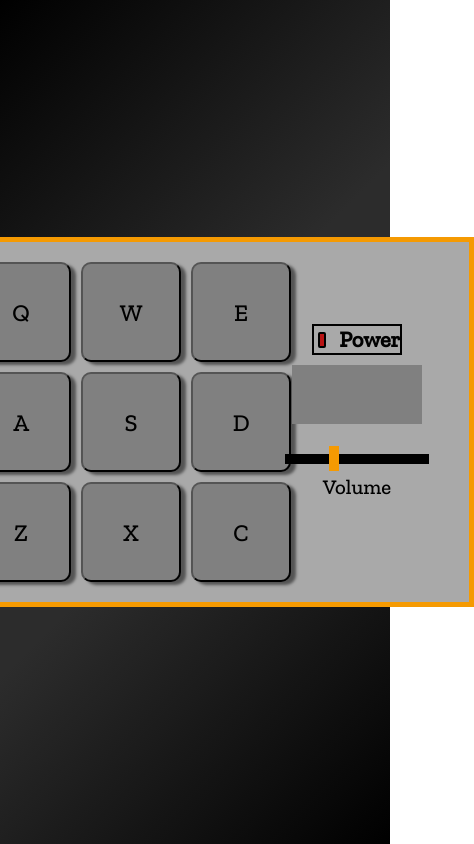
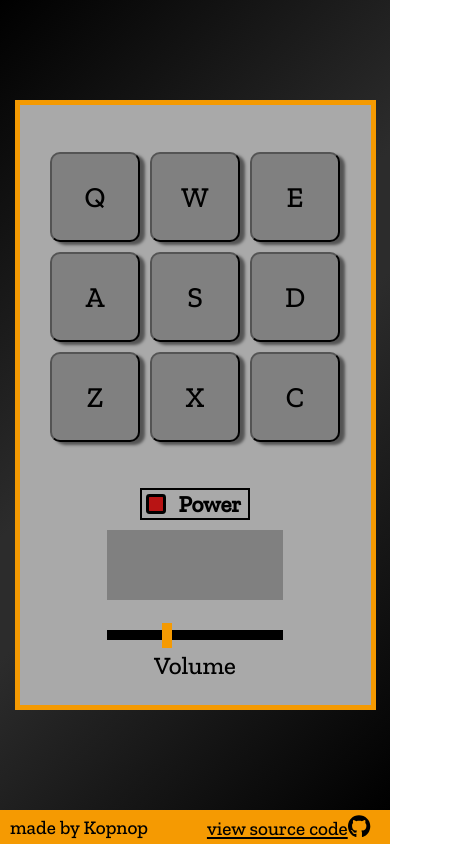
Before and after one commit to Kopnop/FCC-Drum-Machine, a React (Create React App) app: page / in a window 390 px wide. Shown: the whole page, 474 px wide, since content can reach past the window. Built offline with nearby package versions, Linux system fonts and the light colour scheme; the HTML template or start-up script is replaced by a standard one.

Commit message:
added mobile ui

```diff
--- a/package.json
+++ b/package.json
@@ -3,6 +3,10 @@
   "version": "0.1.0",
   "private": true,
   "dependencies": {
+    "@fortawesome/fontawesome-svg-core": "^6.3.0",
+    "@fortawesome/free-brands-svg-icons": "^6.3.0",
+    "@fortawesome/free-solid-svg-icons": "^6.3.0",
+    "@fortawesome/react-fontawesome": "^0.2.0",
     "@testing-library/jest-dom": "^5.16.5",
     "@testing-library/react": "^13.4.0",
     "@testing-library/user-event": "^13.5.0",
--- a/src/App.js
+++ b/src/App.js
@@ -1,6 +1,7 @@
 import Drum from "./Components/Drum";
 import sounds from "./data/sounds";
 import { useState, useEffect } from "react";
+import Footer from "./Components/Footer";
 
 function App() {
 
@@ -53,6 +54,7 @@ function App() {
   }, [allDrums, isPowered])
 
   return (
+    <div>
       <main>
         <div id="drum-machine">
           <div className="drumDiv" onClick={changeDisplay}>
@@ -71,6 +73,8 @@ function App() {
           </div>
         </div>
       </main>
+      <Footer />
+    </div>
   );
 }
 
--- /dev/null
+++ b/src/Components/Footer.js
@@ -0,0 +1,14 @@
+import { FontAwesomeIcon } from '@fortawesome/react-fontawesome'
+  import { faGithub } from '@fortawesome/free-brands-svg-icons'
+
+export default function Footer() {
+    return (
+        <footer>
+            <div className='footer--div'>
+            <p>made by Kopnop</p>
+            <span><a href="https://google.com" target="_blank" rel="noreferrer"><p>view source code</p>
+            <FontAwesomeIcon className="git--icon" icon={faGithub} /></a></span>
+            </div>
+        </footer>
+    )
+}
--- a/src/index.css
+++ b/src/index.css
@@ -20,10 +20,38 @@ main {
   display: flex;
   justify-content: center;
   align-items: center;
-  height: 100vh;
+  height: 96vh;
   width: 100vw;
   background: linear-gradient(135deg, rgb(0, 0, 0) 0%, rgb(44, 44, 44) 45%, rgb(44, 44, 44) 55%, rgb(0, 0, 0) 100%);
+}
 
+footer {
+  height: 4vh;
+  background-color: #f59a02;
+  display: flex;
+  justify-content: flex-end;
+  padding-right: 20px;
+  align-items: center;
+}
+
+footer p {
+  margin: auto;
+  margin-left: 10px;
+  display: inline;
+}
+
+.git--icon {
+  display: inline;
+}
+
+a {
+  color: currentColor
+}
+
+.footer--div {
+  width: 300px;
+  /* background-color: antiquewhite; */
+  display: flex;
 }
 
 .optionsDiv {
@@ -99,7 +127,8 @@ main {
   font-size: 1.3rem;
 }
 
-#isPowered, .powerswitch {
+#isPowered,
+.powerswitch {
   cursor: pointer;
 }
 
@@ -112,9 +141,9 @@ main {
   font-weight: 600;
   border: 2px solid black
 }
+
 .powerswitch p {
   margin: 0px 0px 0px 10px
-
 }
 
 input[type="checkbox"] {
@@ -130,3 +159,41 @@ input[type="checkbox"] {
 input[type="checkbox"]:checked {
   background-color: rgb(184, 20, 20)
 }
+
+@media (max-width: 600px) {
+  #drum-machine {
+    flex-direction: column;
+    width: 90%;
+    height: 600px;
+  }
+
+  .drum-pad {
+    width: 90px;
+    height: 90px;
+  }
+
+  .drumDiv {
+    width: auto;
+    margin: auto;
+  }
+
+  .optionsDiv {
+    width: 50%;
+  }
+
+  * {
+    font-size: 1.2rem;
+  }
+
+  .display {
+    width: 100%
+  }
+
+  footer p {
+    font-size: 1rem;
+  }
+
+  .footer--div {
+    width: 600px;
+  }
+}
```
Also changed, not shown: 1 other file (tests, documents, lock files or other folders). Lines whose indentation alone changed are shown as unchanged.
